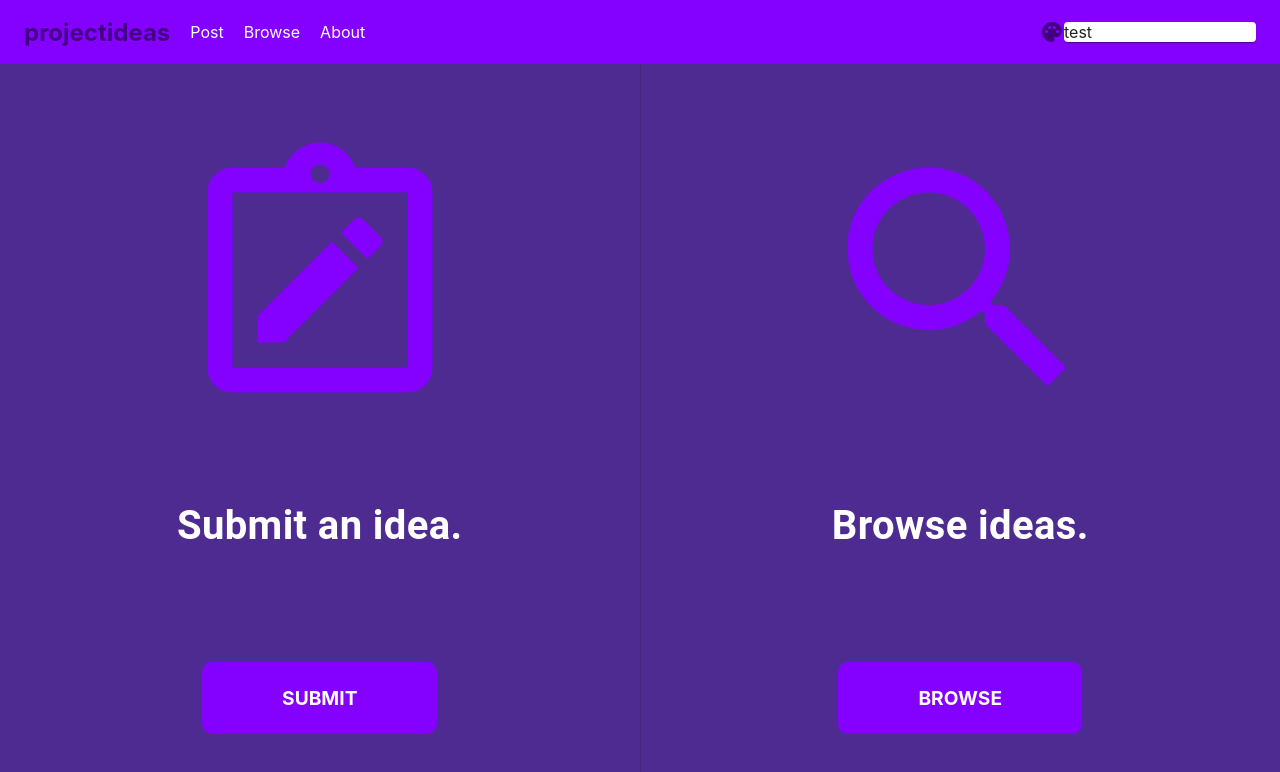
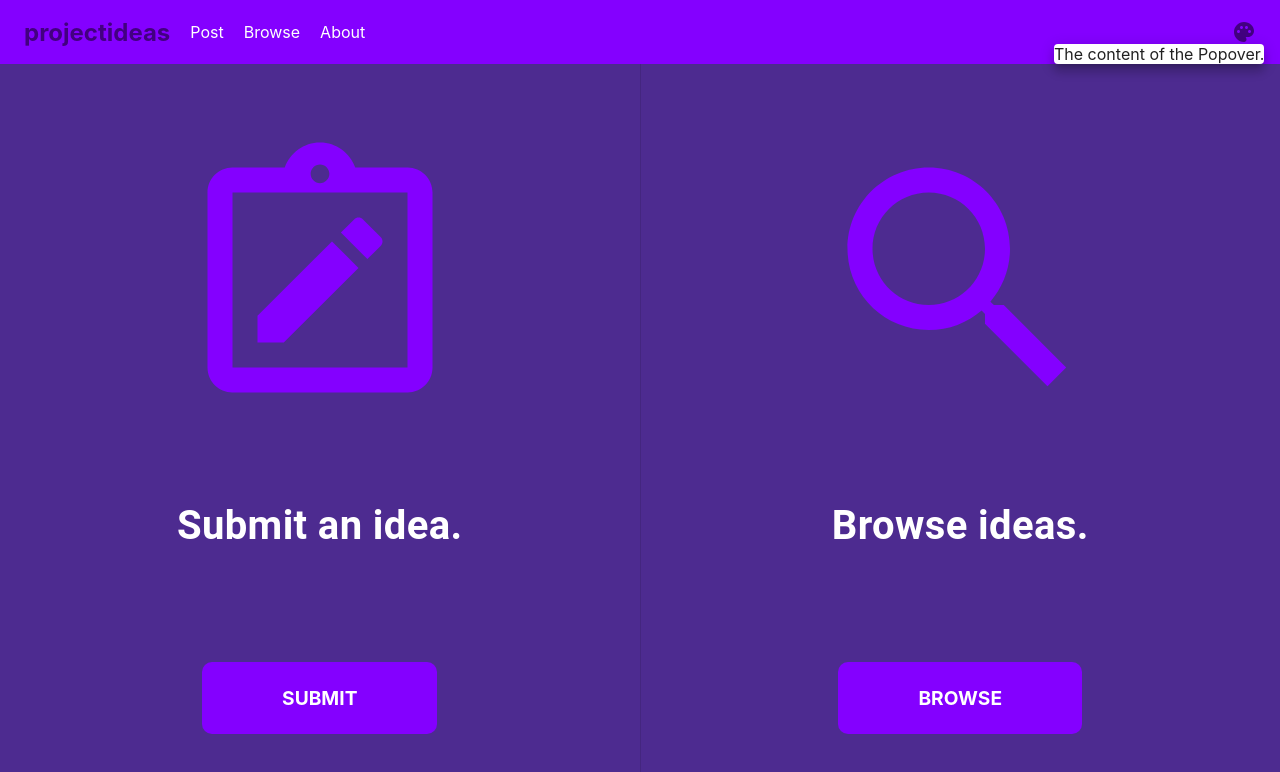
Before and after one commit to durandarthur/projectideas, a Next.js app: page / in a window 1280 px wide. Both pictures are taken after a click on the icon 1244 px from the left and 32 px from the top of the page. Shown: the top 772 px of the page. Built offline with nearby package versions, Linux system fonts and the light colour scheme.

Commit message:
added popover functionality

```diff
--- a/components/Header.tsx
+++ b/components/Header.tsx
@@ -1,10 +1,12 @@
-import { Toolbar, Link, Card } from "@mui/material";
+import { Toolbar, Link, Card, Popover } from "@mui/material";
 import React, { useState } from "react";
 import PaletteIcon from "@mui/icons-material/Palette";
 import theme from "../src/theme";
 
 function Header() {
-	const [cardOpen, setCardOpen] = useState("none");
+	const [themePickerOpen, setThemePickerOpen] = useState(false);
+	const [anchorEl, setAnchorEl] = useState<SVGSVGElement | null>(null);
+
 	return (
 		<Toolbar
 			sx={{
@@ -27,12 +29,31 @@ function Header() {
 			<Link href="/browse">Browse</Link>
 			<Link href="/about">About</Link>
 			<PaletteIcon
-				onClick={() =>
-					cardOpen === "none" ? setCardOpen("flex") : setCardOpen("none")
+				id="paletteIcon"
+				onClick={(e) => {
+						setThemePickerOpen(true);
+						if (anchorEl === null)
+							setAnchorEl(e.currentTarget);
+					}
 				}
 				sx={{ color: theme.palette.secondary.main, ml: "auto" }}
-			></PaletteIcon>
-			<Card sx={{ display: cardOpen, width: "15vw" }}>test</Card>
+			>
+			</PaletteIcon>
+			<Popover
+					open={themePickerOpen}
+					onClose={() => setThemePickerOpen(false)}
+					anchorEl={anchorEl}
+					anchorOrigin={{
+						vertical: 'bottom',
+						horizontal: 'center',
+					}}
+					transformOrigin={{
+						vertical: 'top',
+						horizontal: 'center',
+					}}
+				>
+				The content of the Popover.
+				</Popover>
 		</Toolbar>
 	);
 }
```
